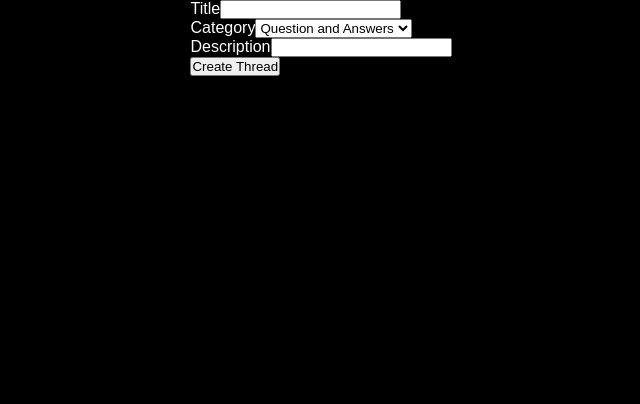
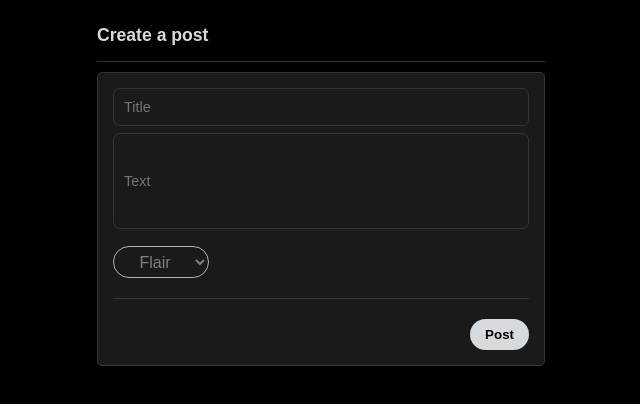
Before and after one commit to SebastianIvanoff/Forum-grupp, a React (Vite) app in the folder Forum-grupp/: page /create-thread in a window 1280 px wide. Shown: the top 404 px of the page, without its empty margins (319-959 px from the left). Built offline with nearby package versions, Linux system fonts and the light colour scheme.

Commit message:
added navigation on form submit and styled create thread page

```diff
--- a/Forum-grupp/src/css/App.css
+++ b/Forum-grupp/src/css/App.css
@@ -10,7 +10,7 @@
     display: flex;
     justify-content: center;
     background-color: black;
-    color: white;
+    color: #d7dadc;
     height: 100vh;
 }
 .app{
@@ -32,15 +32,13 @@
     height: 40px
 }
 .create-post-real-link{
-    min-width: 530px;
-    /* padding: 10px; */
     border-radius: 5px;
     font-size: 14px;
     background-color: #272729;
     border: 1px solid #343536;
 }
 .create-post-link-input{
-    min-width: 530px;
+    width: 26vw;
     padding: 10px;
     border-radius: 5px;
     font-size: 14px;
--- a/Forum-grupp/src/css/CreateThreadPage.css
+++ b/Forum-grupp/src/css/CreateThreadPage.css
@@ -0,0 +1,68 @@
+.create-thread-container{
+    width: 35vw;
+    justify-content: center;
+    /* background-color: aqua; */
+}
+.create-thread-title{
+    margin: 10px 0;
+    padding: 15px 0;
+    border-bottom: 1px solid #343536;
+}
+.create-thread-title h2{
+    font-size: 1.1rem;
+}
+.thread-form{
+    display: flex;
+    flex-direction: column;
+    background-color: #1a1a1b;
+    border-radius: 5px;
+    padding: 15px;
+    margin-bottom: 5.5px;
+    border: 1px solid #343536;
+    color: #d7dadc;
+    margin-top: 5.5px;
+    text-decoration: none;
+}
+.form-title{
+    display: flex;
+    margin-bottom: 7px;
+}
+.form-title input{
+    background-color: #1a1a1b;
+    padding: 10px;
+    font-size: 0.9rem;
+    width: 100%;
+    border: 1px solid #343536;
+    border-radius: 7px;
+    color: #d7dadc;
+}
+.form-description input{
+    height: 12vh;
+}
+.form-dropdown-container{
+    padding-bottom: 20px;
+    border-bottom: 1px solid #343536;
+    margin-bottom: 20px;
+}
+.form-dropdown-container select{
+    border-radius: 17px;
+    height: 2rem;
+    width: 6rem;
+    background-color: #1a1a1b;
+    text-align: center;
+    border: 1px solid #b0b2b3;
+    color: #7f8081;
+    font-size: 1rem;
+    margin-top: 10px;
+}
+.form-btn-container{
+    display: flex;
+    justify-content: flex-end;
+}
+.form-btn-container button{
+    font-weight: bold;
+    padding: 8px 15px;
+    border-radius: 17px;
+    border: 0px;
+    background-color: #d7dadc;
+}
--- a/Forum-grupp/src/views/CreateThreadPage.tsx
+++ b/Forum-grupp/src/views/CreateThreadPage.tsx
@@ -1,6 +1,12 @@
+import "../css/App.css"
+import "../css/CreateThreadPage.css"
 import { ThreadInterface } from "../types";
+import { useNavigate } from "react-router-dom";
+
+type NavigateFunction = (to: string, options?: { state?: ThreadInterface }) => void;
 
 const CreateThreadPage = () => {
+    const navigate: NavigateFunction = useNavigate();
     const handleFormSubmit = (e: React.FormEvent<HTMLFormElement>) => {
         e.preventDefault();
 
@@ -34,28 +40,37 @@ const CreateThreadPage = () => {
         threads.push(thread);
 
         localStorage.setItem("threads", JSON.stringify(threads));
+        navigate("/");
     };
 
     return (
-        <form onSubmit={handleFormSubmit}>
-            <div>
-                <label htmlFor="Title">Title</label>
-                <input type="text" name="Title" />
+        <div className="create-thread-container">
+            <div className="create-thread-title">
+                <h2>Create a post</h2>
             </div>
-            <div>
-                <label htmlFor="category">Category</label>
+            <form className="thread-form" onSubmit={handleFormSubmit}>
+                <div className="form-title">
+                    {/* <label htmlFor="Title">Title</label> */}
+                    <input type="text" name="Title" placeholder="Title"/>
+                </div>
+                <div className="form-title form-description">
+                    {/* <label htmlFor="description">Description</label> */}
+                    <input type="text" name="description" placeholder="Text"/>
+                </div>
+                <div className="form-dropdown-container">
+                    {/* <label htmlFor="category">Category</label> */}
                     <select name="subject" id="subject">
+                        <option value="" disabled selected hidden>Flair</option>
                         <option value="QNA">Question and Answers</option>
                         <option value="MEME">Meme</option>
                         <option value="THREAD">Thread</option>
                     </select>
                 </div>
-            <div>
-                <label htmlFor="description">Description</label>
-                <input type="text" name="description" />
+                <div className="form-btn-container">
+                    <button type="submit">Post</button>
                 </div>
-            <button type="submit">Create Thread</button>
             </form>
+        </div>
     );
 };
 
```
Lines whose indentation alone changed are shown as unchanged.
